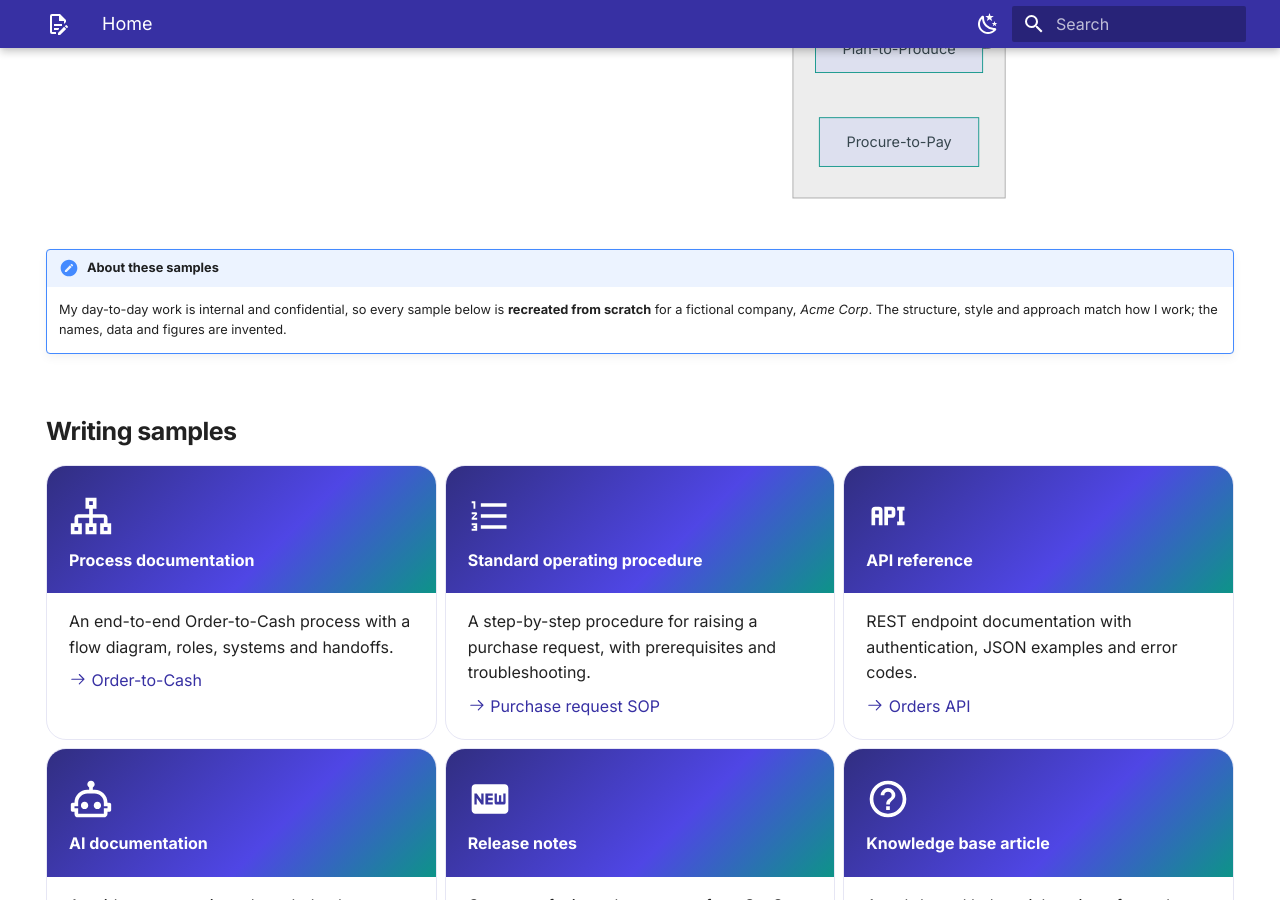
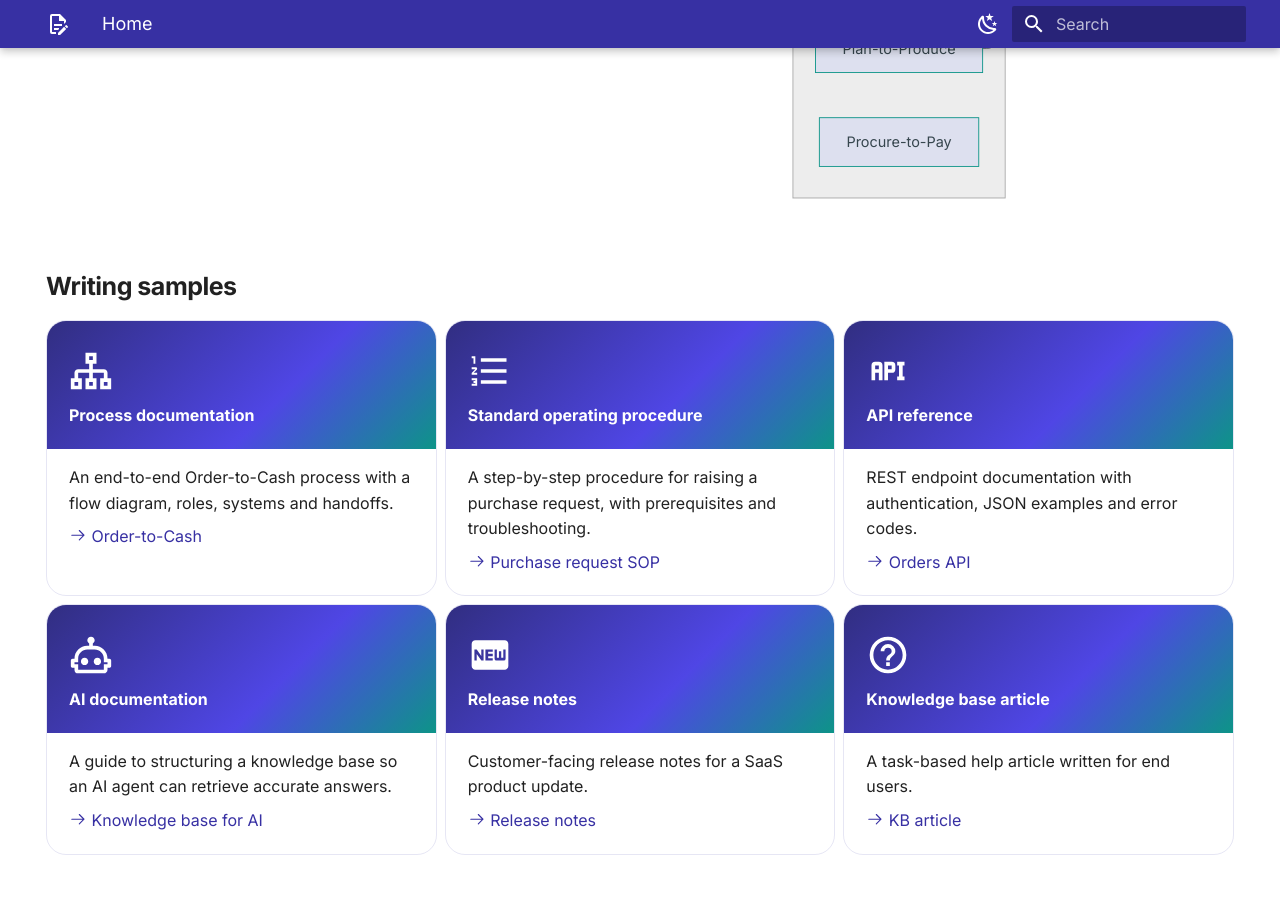
Before and after one commit to Avinash0789/Avinash0789.github.io, an MkDocs documentation site: the page built from docs/index.md, in a window 1280 px wide and 900 px high, scrolled down 1316 px. Built offline with MkDocs 1.6.1 and Material for MkDocs 9.7.7, drawn with Linux system fonts in a browser that asks for light colours.

Commit message:
Remove samples note (index.md)
Removed note about sample confidentiality and fictional company.

````diff
--- a/docs/index.md
+++ b/docs/index.md
@@ -56,9 +56,6 @@ flowchart LR
   end
   D --> C
 ```
-
-!!! note "About these samples"
-    My day-to-day work is internal and confidential, so every sample below is **recreated from scratch** for a fictional company, *Acme Corp*. The structure, style and approach match how I work; the names, data and figures are invented.
 
 ## Writing samples
 
````
